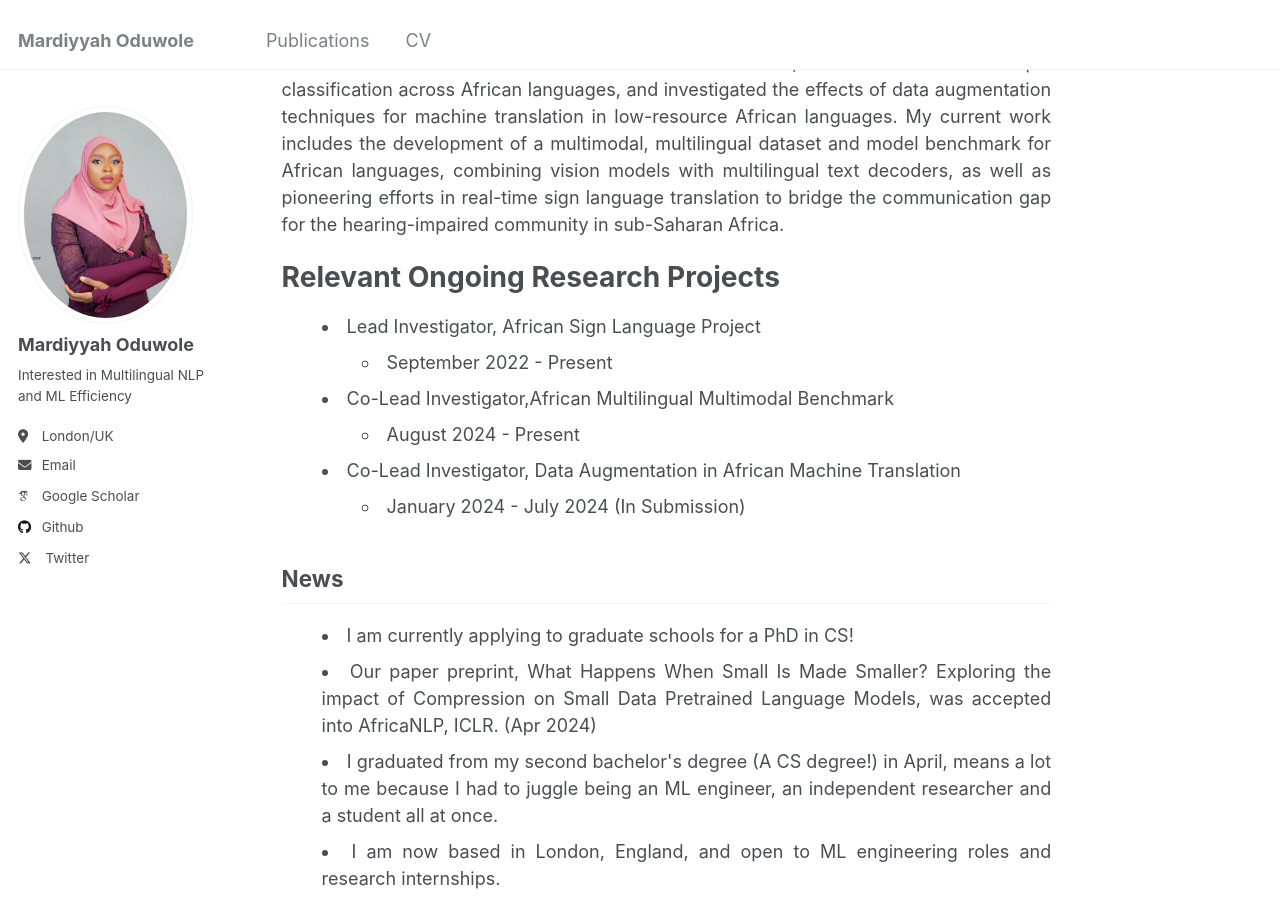
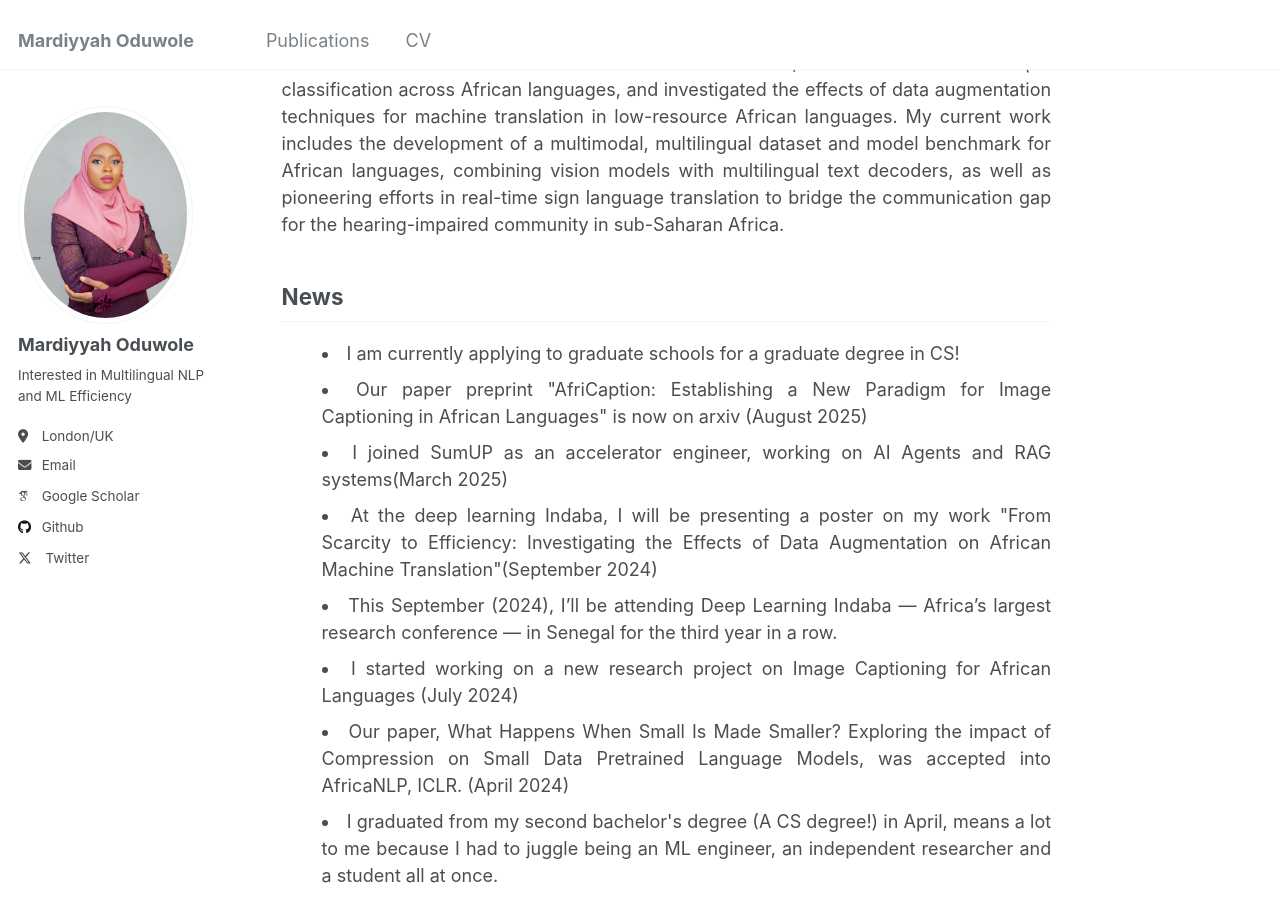
Before and after one commit to hemhemoh/mardiyyahoduwole.github.io, a Jekyll site: the page built from _pages/about.md, in a window 1280 px wide and 900 px high, scrolled down 366 px. Built offline with Jekyll 4.4.1, drawn with Linux system fonts in a browser that asks for light colours; some web fonts are replaced.

Commit message:
changes for 2025 application cycle

```diff
--- a/_pages/about.md
+++ b/_pages/about.md
@@ -15,21 +15,26 @@ redirect_from:
 
 
 
-Relevant Ongoing Research Projects
+<!-- Relevant Ongoing Research Projects
 ======
 * Lead Investigator, African Sign Language Project
   * September 2022 - Present
 * Co-Lead Investigator,African Multilingual Multimodal Benchmark
   * August 2024 - Present
 * Co-Lead Investigator, Data Augmentation in African Machine Translation
-  * January 2024 - July 2024 (In Submission)
+  * January 2024 - July 2024 (In Submission) -->
 
 
 News
 ------
 <ul>
-  <li>I am currently applying to graduate schools for a PhD in CS! </li>
-  <li>Our paper preprint, What Happens When Small Is Made Smaller? Exploring the impact of Compression on Small Data Pretrained Language Models, was accepted into AfricaNLP, ICLR. (Apr 2024) </li>
+  <li>I am currently applying to graduate schools for a graduate degree in CS! </li>
+  <li>Our paper preprint "AfriCaption: Establishing a New Paradigm for Image Captioning in African Languages" is now on arxiv (August 2025) </li>
+  <li>I joined SumUP as an accelerator engineer, working on AI Agents and RAG systems(March 2025) </li>
+  <li>At the deep learning Indaba, I will be presenting a poster on my work "From Scarcity to Efficiency: Investigating the Effects of Data Augmentation on African Machine Translation"(September 2024) </li>
+  <li>This September (2024), I’ll be attending Deep Learning Indaba — Africa’s largest research conference — in Senegal for the third year in a row. </li>
+  <li> I started working on a new research project on Image Captioning for African Languages (July 2024) </li>
+  <li>Our paper, What Happens When Small Is Made Smaller? Exploring the impact of Compression on Small Data Pretrained Language Models, was accepted into AfricaNLP, ICLR. (April 2024) </li>
   <li>I graduated from my second bachelor's degree (A CS degree!) in April, means a lot to me because I had to juggle being an ML engineer, an independent researcher and a student all at once. </li>
   <li>I am now based in London, England, and open to ML engineering roles and research internships. </li>
   <li>Our paper, MasakhaNEWS: News Topic Classification for African Languages, received the Area Chair Award under the resources and evaluation track at IJCNLP-AACL 2023.</li>
```
